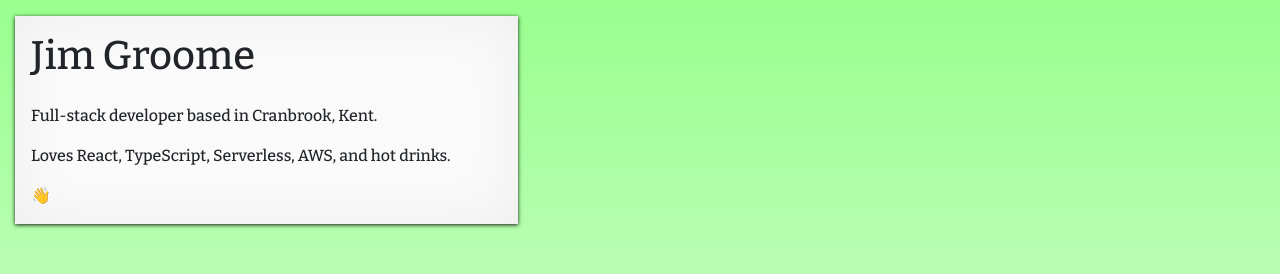
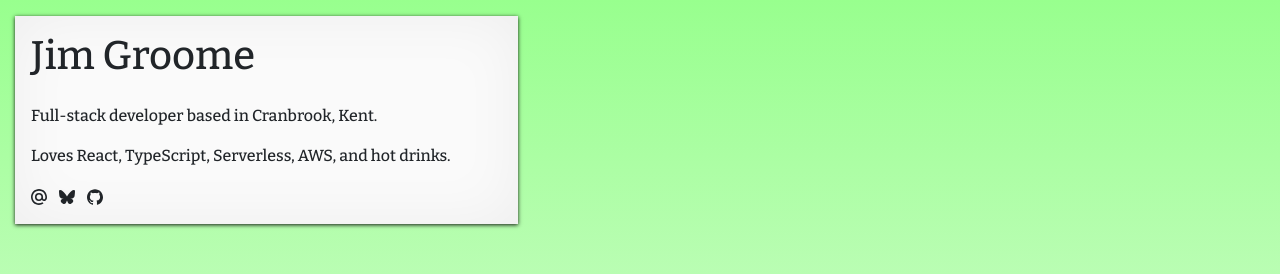
Before and after one commit to jimgroome/jimgroo.me, a Next.js app: page / in a window 1280 px wide. Shown: the top 274 px of the page. Built offline with nearby package versions, Linux system fonts and the light colour scheme.

Commit message:
Added some social links

```diff
--- a/package.json
+++ b/package.json
@@ -19,6 +19,7 @@
     "qrcode": "^1.5.4",
     "react": "18.2.0",
     "react-dom": "18.2.0",
+    "simple-icons": "^15.15.0",
     "sass": "^1.60.0",
     "typescript": "5.0.3"
   }
--- a/src/pages/index.tsx
+++ b/src/pages/index.tsx
@@ -1,7 +1,22 @@
 import Head from "next/head";
 import { MDBCol, MDBContainer, MDBRow } from "mdbreact";
+import { siBluesky, siGithub, siMaildotru } from "simple-icons";
 
 type colour = "blue" | "green" | "pink" | "yellow";
+
+const SocialIcon = ({ path, title }: { path: string; title: string }) => (
+  <svg
+    xmlns="http://www.w3.org/2000/svg"
+    width="1em"
+    height="1em"
+    viewBox="0 0 24 24"
+    role="img"
+    aria-label={title}
+    fill="currentColor"
+  >
+    <path d={path} />
+  </svg>
+);
 
 const Home = () => {
   const colours: colour[] = ["blue", "green", "yellow", "pink"];
@@ -46,17 +61,32 @@ const Home = () => {
               <h1 className="mb-4">Jim Groome</h1>
               <p>Full-stack developer based in Cranbrook, Kent.</p>
               <p>Loves React, TypeScript, Serverless, AWS, and hot drinks.</p>
-              <p className="mb-0">
+              <div className="mb-0 social-links">
                 <a
                   href="mailto:hello@jimgroo.me"
                   rel="noopener noreferrer"
                   target="_blank"
+                  aria-label="Email Jim"
                 >
-                  <span role="img" aria-label="Wave">
-                    👋
-                  </span>
+                  <SocialIcon path={siMaildotru.path} title="Email" />
                 </a>
-              </p>
+                <a
+                  href="https://bsky.app/profile/jimgroo.me"
+                  rel="noopener noreferrer"
+                  target="_blank"
+                  aria-label="Bluesky profile"
+                >
+                  <SocialIcon path={siBluesky.path} title="Bluesky" />
+                </a>
+                <a
+                  href="https://github.com/jimgroome"
+                  rel="noopener noreferrer"
+                  target="_blank"
+                  aria-label="GitHub profile"
+                >
+                  <SocialIcon path={siGithub.path} title="GitHub" />
+                </a>
+              </div>
             </div>
           </MDBCol>
         </MDBRow>
--- a/src/styles/globals.scss
+++ b/src/styles/globals.scss
@@ -67,6 +67,14 @@ $white: #fafafa;
   background: $white;
   box-shadow: rgba(0, 0, 0, 0.9) 0 1px 4px, rgba(0, 0, 0, 0.05) 0 0 60px inset;
 }
+.social-links a {
+  color: inherit;
+}
+.social-links {
+  display: flex;
+  gap: 0.75rem;
+  align-items: center;
+}
 a {
   color: #212529;
   text-decoration: none;
```
Also changed, not shown: 2 other files (tests, documents, lock files or other folders).
